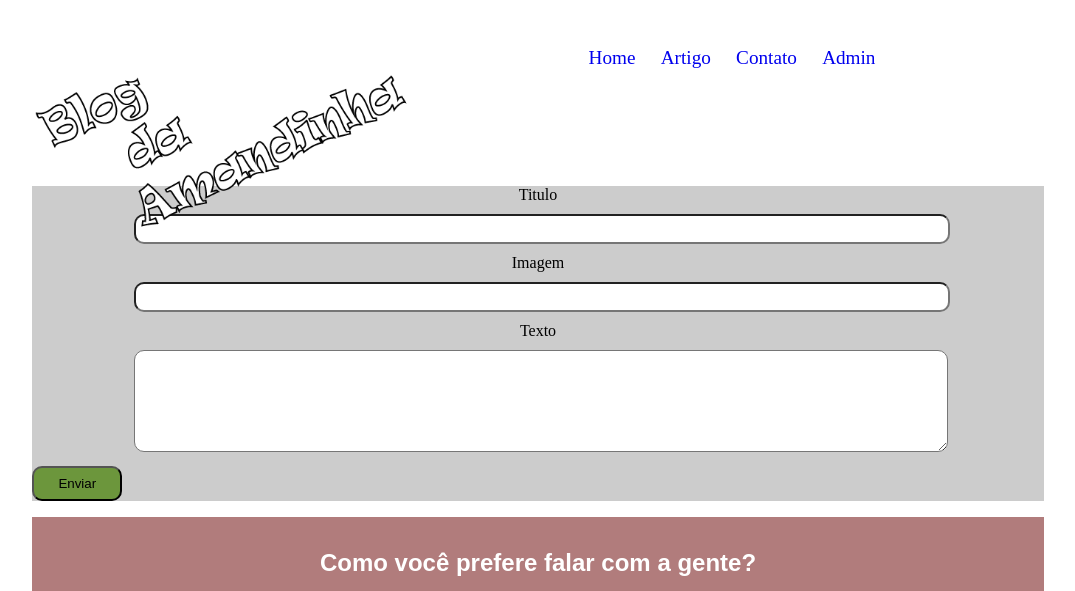
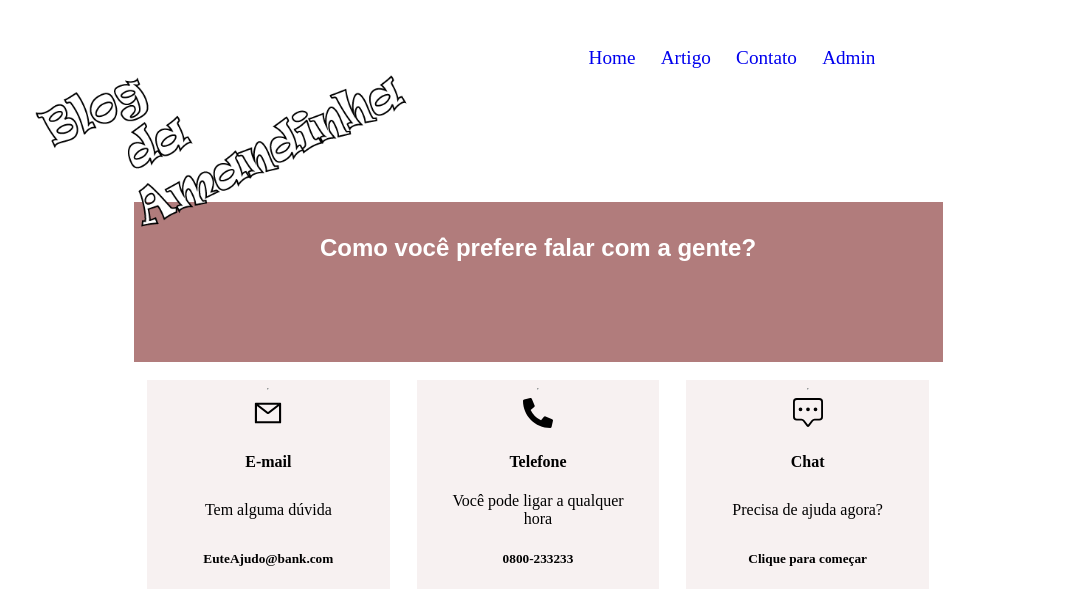
Before and after one commit to ValmyrTavares/SecondReactBlog, a React (Create React App) app: page / in a window 1280 px wide. Shown: the top 591 px of the page, without its empty margins (102-1177 px from the left). Built offline with nearby package versions, Linux system fonts and the light colour scheme; no server answers.

Commit message:
Pus os artigos e o contato dentro da home, fazendo que todos estes atendam ao endereço da home e fiz um /admin para os formulários

```diff
--- a/src/App.js
+++ b/src/App.js
@@ -1,8 +1,6 @@
 import React from 'react';
 import {BrowserRouter, Routes, Route} from 'react-router-dom'
-import ArtigoContainer from './components/artigos/ArtigoContainer.js';
-import Artigo from './components/artigos/ArtigoContainer.js';
-import Contato from './components/Contato/Contato.js';
+
 import Formulario from './components/form/Formulario.js';
 import Home from './components/Home/Home.js';
 import Header from './components/main-menu/Header';
@@ -14,10 +12,14 @@ function App() {
     <BrowserRouter>
       <div className="container">
           <Header/>
-          <Home/>
-          <ArtigoContainer/>
-          <Formulario/>
-          <Contato/>
+
+          <Routes>
+          <Route path="/" element={<Home/>}/>
+          <Route path="/admin" element={<Formulario/>}/>
+
+          </Routes>
+
+
       </div>
     </BrowserRouter>
 
--- a/src/components/Home/Home.js
+++ b/src/components/Home/Home.js
@@ -1,5 +1,8 @@
 import React from 'react'
+import ArtigoContainer from '../artigos/ArtigoContainer'
+import Contato from '../Contato/Contato'
 import Carrossel from './Carrossel'
+
 //  import '../../style.scss'
 
 class Home extends React.Component {
@@ -8,6 +11,8 @@ class Home extends React.Component {
         return(
         <div className="home">
             <Carrossel/>
+            <ArtigoContainer/>
+            <Contato/>
         </div>
         )
     }
```
